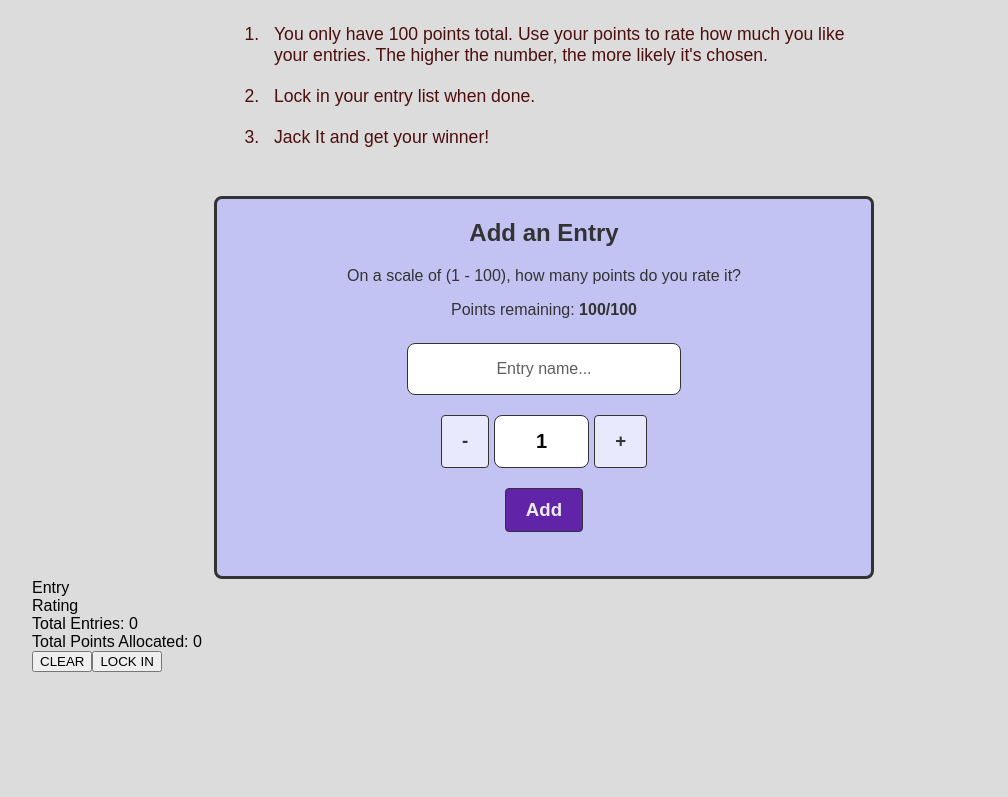
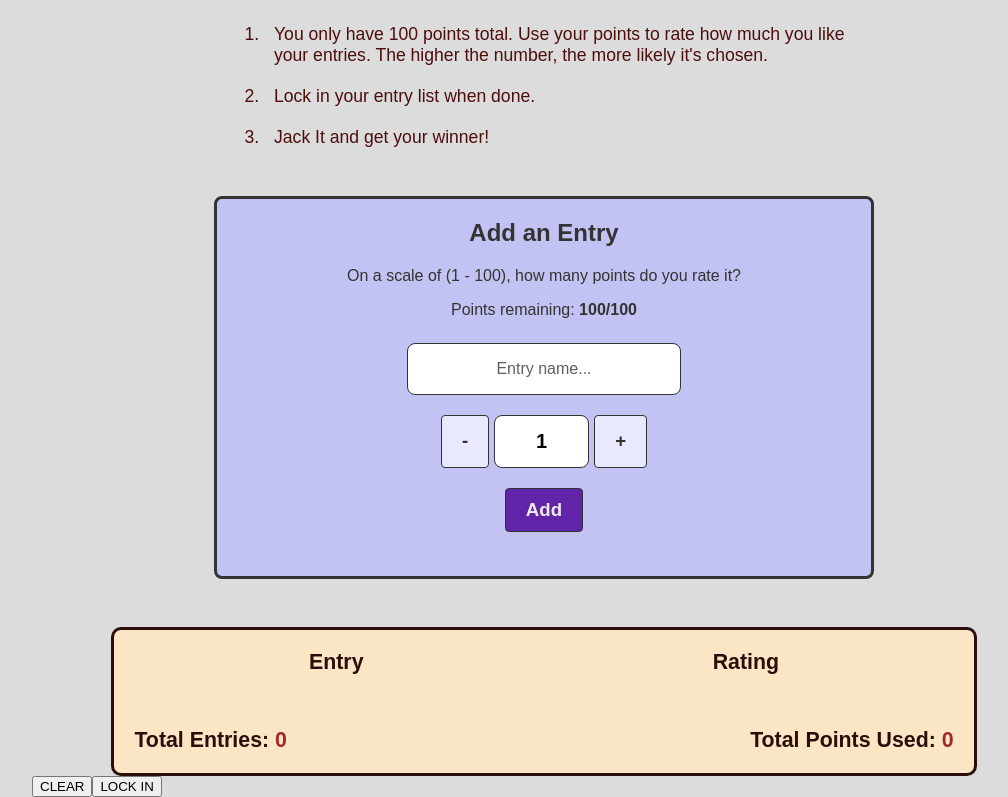
Before and after one commit to kendallajordan/jack-it, a React (Vite) app: page / in a window 1280 px wide. Shown: the part 395-1192 px from the top of the page, without its empty margins (96-1104 px from the left). Before the commit the page ends 1067 px from the top, so only its background shows below. Built offline with nearby package versions, Linux system fonts and the light colour scheme.

Commit message:
css styled the entrylist and finallist container

```diff
--- a/src/components/EntryList.jsx
+++ b/src/components/EntryList.jsx
@@ -26,8 +26,14 @@ export default function EntryList({ entries, setEntries, points, setPoints }) {
       </div>
 
       <div className={styles.details}>
-        <div>Total Entries: {totalEntries}</div>
-        <div>Total Points Allocated: {100 - points}</div>
+        <div>
+          Total Entries:{" "}
+          <span className={styles.detailValue}>{totalEntries}</span>
+        </div>
+        <div>
+          Total Points Used:{" "}
+          <span className={styles.detailValue}>{100 - points}</span>{" "}
+        </div>
       </div>
     </div>
   );
--- a/src/components/FinalList.jsx
+++ b/src/components/FinalList.jsx
@@ -9,7 +9,11 @@ export default function FinalList({ finalists }) {
       <div className={styles.labelHeader}>
         <div>Entry</div>
         <div>Rating</div>
-        <div>Win Range</div>
+        <div>
+          Win
+          <br />
+          Range
+        </div>
       </div>
 
       <div className={styles.list}>
@@ -25,7 +29,10 @@ export default function FinalList({ finalists }) {
       </div>
 
       <div className={styles.details}>
-        <div>Total Entries: {totalEntries}</div>
+        <div>
+          Total Entries:{" "}
+          <span className={styles.detailValue}>{totalEntries}</span>
+        </div>
       </div>
     </div>
   );
--- a/src/components/Header.jsx
+++ b/src/components/Header.jsx
@@ -18,7 +18,7 @@ export default function Header() {
             Have Jack-It decide for you! <br />
           </p>
           <p>
-            Make your list, jack-it, and roll! <br />
+            Make your list, Jack-it, and roll! <br />
           </p>
         </div>
         <div className={styles.instructions}>
--- a/src/components/entrylist.module.css
+++ b/src/components/entrylist.module.css
@@ -0,0 +1,40 @@
+.container {
+  border: 3px rgb(43, 14, 10) solid;
+  border-radius: 10px;
+  padding: 20px;
+  margin: auto;
+  margin-top: 3em;
+  background-color: rgb(250, 229, 197);
+  text-align: center;
+  width: 80%;
+  min-width: 250px;
+}
+
+.labelHeader {
+  margin-bottom: 1em;
+  display: flex;
+  justify-content: space-around;
+  color: rgb(43, 14, 10);
+  font-weight: bolder;
+  font-size: 16pt;
+}
+
+.list {
+  display: flex;
+  flex-direction: column;
+  justify-content: space-between;
+  gap: 1.25em;
+}
+
+.details {
+  margin-top: 1.5em;
+  display: flex;
+  justify-content: space-between;
+  color: rgb(43, 14, 10);
+  font-weight: bolder;
+  font-size: 16pt;
+}
+
+.detailValue {
+  color: rgb(163, 40, 40);
+}
--- a/src/components/finallist.module.css
+++ b/src/components/finallist.module.css
@@ -0,0 +1,42 @@
+.container {
+  border: 3px rgb(43, 14, 10) solid;
+  border-radius: 10px;
+  padding: 20px;
+  margin: auto;
+  margin-top: 3em;
+  background-color: rgb(250, 229, 197);
+  text-align: center;
+  width: 80%;
+  min-width: 250px;
+}
+
+.labelHeader {
+  margin-bottom: 1em;
+  display: flex;
+  justify-content: space-between;
+  flex-wrap: wrap;
+  align-items: flex-end;
+  color: rgb(43, 14, 10);
+  font-weight: bolder;
+  font-size: 16pt;
+}
+
+.list {
+  display: flex;
+  flex-direction: column;
+  justify-content: space-between;
+  gap: 1.25em;
+}
+
+.details {
+  margin-top: 1.5em;
+  display: flex;
+  justify-content: space-between;
+  color: rgb(43, 14, 10);
+  font-weight: bolder;
+  font-size: 16pt;
+}
+
+.detailValue {
+  color: rgb(163, 40, 40);
+}
```
